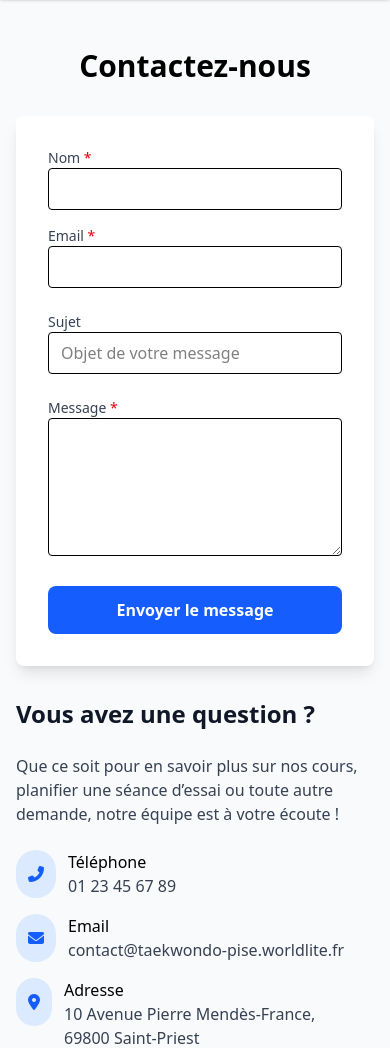
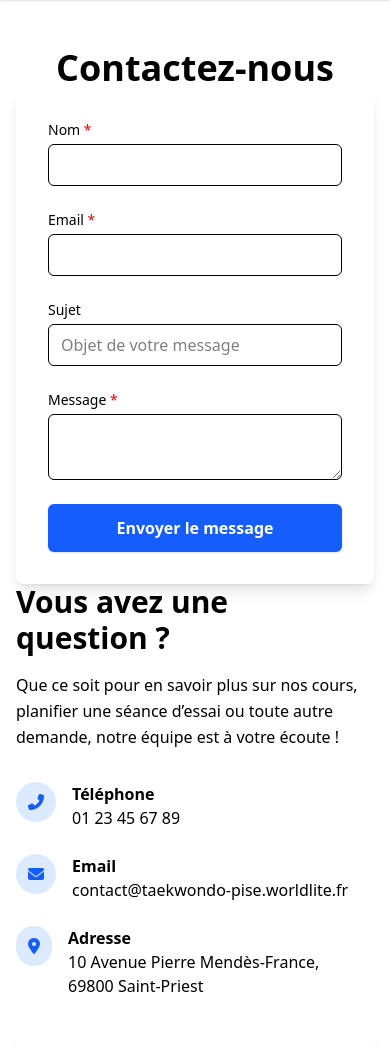
Before and after one commit to chokrikadoussi/taekwondo-website, a PHP site: page /contact.php in a window 390 px wide. Shown: the part 80-1128 px from the top of the page. Run offline with PHP 8.4, Linux system fonts and the light colour scheme; some libraries are stand-ins or nearby versions; grey boxes are pictures that could not be loaded.

Commit message:
Style appliqué sur page Contact

```diff
--- a/contact.php
+++ b/contact.php
@@ -60,121 +60,106 @@
     <?php include __DIR__ . '/includes/head.php'; ?>
 </head>
 
-<body class="min-h-screen flex flex-col bg-gray-50">
+<body class="min-h-screen flex flex-col bg-slate-50">
     <?php include __DIR__ . '/includes/header.php'; ?>
 
     <main class="flex-grow container mx-auto px-4 py-12">
-        <h1 class="text-3xl font-bold text-center mb-8">Contactez-nous</h1>
+        <h1 class="text-4xl font-extrabold text-slate-900 text-center mb-12">Contactez-nous</h1>
 
-        <div class="grid grid-cols-1 lg:grid-cols-2 gap-8 items-start">
-            <!-- Visuel / info -->
-            <div class="order-2 lg:order-1 grid grid-cols-1 lg:grid-cols-2 gap-6 h-full">
-                <!-- Contact info -->
-                <div class="space-y-6">
-                    <h2 class="text-2xl font-semibold text-gray-900">Vous avez une question&nbsp;?</h2>
-                    <p class="text-gray-700">
-                        Que ce soit pour en savoir plus sur nos cours, planifier une séance d’essai
-                        ou toute autre demande, notre équipe est à votre écoute&nbsp;!
+        <div class="grid grid-cols-1 lg:grid-cols-2 gap-12">
+            <div class="order-2 lg:order-1 space-y-8">
+                <div>
+                    <h2 class="text-3xl font-bold text-slate-800">Vous avez une question ?</h2>
+                    <p class="text-slate-600 mt-4 leading-relaxed">
+                        Que ce soit pour en savoir plus sur nos cours, planifier une séance d’essai ou toute autre
+                        demande, notre équipe est à votre écoute !
                     </p>
-                    <ul class="space-y-4">
-                        <li class="flex items-start space-x-3">
-                            <div class="flex-shrink-0 bg-blue-100 text-blue-600 rounded-full p-3">
+                </div>
+                <ul class="space-y-6">
+                    <li class="flex items-start space-x-4">
+                        <div
+                            class="flex-shrink-0 bg-blue-100 text-blue-600 rounded-full p-3 h-12 w-12 flex items-center justify-center">
                             <i class="fas fa-phone-alt"></i>
                         </div>
                         <div>
-                                <span class="block font-medium">Téléphone</span>
-                                <a href="tel:0123456789" class="text-gray-700 hover:text-blue-600 transition">01 23 45
-                                    67 89</a>
+                            <span class="block font-semibold text-slate-900">Téléphone</span>
+                            <a href="tel:0123456789" class="text-slate-700 hover:text-blue-600 transition">01 23 45 67
+                                89</a>
                         </div>
                     </li>
-                        <li class="flex items-start space-x-3">
-                            <div class="flex-shrink-0 bg-blue-100 text-blue-600 rounded-full p-3">
+                    <li class="flex items-start space-x-4">
+                        <div
+                            class="flex-shrink-0 bg-blue-100 text-blue-600 rounded-full p-3 h-12 w-12 flex items-center justify-center">
                             <i class="fas fa-envelope"></i>
                         </div>
                         <div>
-                                <span class="block font-medium">Email</span>
-                                <a href="mailto:contact@club-taekwondo.fr"
-                                    class="text-gray-700 hover:text-blue-600 transition">
-                                    contact@taekwondo-pise.worldlite.fr
-                                </a>
+                            <span class="block font-semibold text-slate-900">Email</span>
+                            <a href="mailto:contact@taekwondo-pise.worldlite.fr"
+                                class="text-slate-700 hover:text-blue-600 transition">contact@taekwondo-pise.worldlite.fr</a>
                         </div>
                     </li>
-                        <li class="flex items-start space-x-3">
-                            <div class="flex-shrink-0 bg-blue-100 text-blue-600 rounded-full p-3">
+                    <li class="flex items-start space-x-4">
+                        <div
+                            class="flex-shrink-0 bg-blue-100 text-blue-600 rounded-full p-3 h-12 w-12 flex items-center justify-center">
                             <i class="fas fa-map-marker-alt"></i>
                         </div>
                         <div>
-                                <span class="block font-medium">Adresse</span>
-                                <span class="text-gray-700">10 Avenue Pierre Mendès-France, <br>69800 Saint-Priest</span>
+                            <span class="block font-semibold text-slate-900">Adresse</span>
+                            <span class="text-slate-700">10 Avenue Pierre Mendès-France, <br>69800 Saint-Priest</span>
                         </div>
                     </li>
                 </ul>
-                </div>
 
-                <!-- Responsive Map -->
-                <div class="overflow-hidden rounded-xl shadow-lg col-span-full lg:col-span-1">
+                <div class="overflow-hidden rounded-xl shadow-lg">
                     <iframe
-                        src="https://www.google.com/maps/embed?pb=!1m18!1m12!1m3!1d2786.761718756447!2d4.9568376999999995!3d45.6957537!2m3!1f0!2f0!3f0!3m2!1i1024!2i768!4f13.1!3m3!1m2!1s0x47f4c471e150f7bb%3A0xf564ba03eba8074b!2sTaekwondo%20Club%20Saint-Priest!5e0!3m2!1sfr!2sfr!4v1752603460807!5m2!1sfr!2sfr"
-                        class="w-full h-full aspect-video" allowfullscreen="true" loading="lazy"
-                        referrerpolicy="no-referrer-when-downgrade"></iframe>
+                        src="https://www.google.com/maps/embed?pb=!1m18!1m12!1m3!1d2786.131364537319!2d4.947223376882887!3d45.71003451731952!2m3!1f0!2f0!3f0!3m2!1i1024!2i768!4f13.1!3m3!1m2!1s0x47f4c7b8c0d9597b%3A0x9188defc36975525!2s10%20Av.%20Pierre%20Mend%C3%A8s%20France%2C%2069800%20Saint-Priest!5e0!3m2!1sfr!2sfr!4v1721077582236!5m2!1sfr!2sfr"
+                        class="w-full h-64 border-0" allowfullscreen="" loading="lazy"
+                        referrerpolicy="no-referrer-when-downgrade">
+                    </iframe>
                 </div>
             </div>
 
-            <!-- Formulaire -->
-            <div class="order-1 lg:order-2 bg-white p-8 rounded-lg shadow-lg">
+            <div class="order-1 lg:order-2 bg-white p-8 rounded-lg shadow-lg flex flex-col">
                 <?php displayFlash(); ?>
-
                 <?php if (!empty($errors)): ?>
-                    <div class="mb-6 p-4 bg-red-100 text-red-800 rounded">
-                        <ul class="list-disc pl-5 space-y-1">
-                            <?php foreach ($errors as $e): ?>
-                                <li><?= htmlspecialchars($e, ENT_QUOTES) ?></li>
-                            <?php endforeach; ?>
-                        </ul>
-                    </div>
                 <?php endif; ?>
 
-                <form method="post" class="space-y-6">
-                    <!-- Nom & Email -->
-                    <div class="grid grid-cols-1 sm:grid-cols-2 gap-4">
+                <form method="post" class="space-y-6 flex flex-col h-full">
+                    <div class="grid grid-cols-1 sm:grid-cols-2 gap-6">
                         <div>
-                            <label for="nom" class="block text-sm font-medium text-gray-700">
-                                Nom <span class="text-red-600">*</span>
-                            </label>
+                            <label for="nom" class="block text-sm font-medium text-slate-700">Nom <span
+                                    class="text-red-600">*</span></label>
                             <input type="text" name="nom" id="nom" required
                                 value="<?= htmlspecialchars($data['nom'], ENT_QUOTES) ?>"
-                                class="w-full border px-3 py-2 rounded focus:ring-2 focus:ring-blue-500">
+                                class="mt-1 w-full border border-slate-300 px-3 py-2 rounded-md focus:outline-none focus:ring-2 focus:ring-blue-500">
                         </div>
                         <div>
-                            <label for="email" class="block text-sm font-medium text-gray-700">
-                                Email <span class="text-red-600">*</span>
-                            </label>
+                            <label for="email" class="block text-sm font-medium text-slate-700">Email <span
+                                    class="text-red-600">*</span></label>
                             <input type="email" name="email" id="email" required
                                 value="<?= htmlspecialchars($data['email'], ENT_QUOTES) ?>"
-                                class="w-full border px-3 py-2 rounded focus:ring-2 focus:ring-blue-500">
+                                class="mt-1 w-full border border-slate-300 px-3 py-2 rounded-md focus:outline-none focus:ring-2 focus:ring-blue-500">
                         </div>
                     </div>
 
-                    <!-- Sujet -->
                     <div>
-                        <label for="sujet" class="block text-sm font-medium text-gray-700">Sujet</label>
+                        <label for="sujet" class="block text-sm font-medium text-slate-700">Sujet</label>
                         <input type="text" name="sujet" id="sujet"
                             value="<?= htmlspecialchars($data['sujet'], ENT_QUOTES) ?>"
                             placeholder="Objet de votre message"
-                            class="w-full border px-3 py-2 rounded focus:ring-2 focus:ring-blue-500">
+                            class="mt-1 w-full border border-slate-300 px-3 py-2 rounded-md focus:outline-none focus:ring-2 focus:ring-blue-500">
                     </div>
 
-                    <!-- Message -->
-                    <div>
-                        <label for="message" class="block text-sm font-medium text-gray-700">
+                    <div class="flex-grow flex flex-col">
+                        <label for="message" class="block text-sm font-medium text-slate-700">
                             Message <span class="text-red-600">*</span>
                         </label>
-                        <textarea name="message" id="message" rows="5" required
-                            class="w-full border px-3 py-2 rounded focus:ring-2 focus:ring-blue-500"><?= htmlspecialchars($data['message'], ENT_QUOTES) ?></textarea>
+                        <textarea name="message" id="message" required
+                            class="mt-1 w-full h-full border border-slate-300 px-3 py-2 rounded-md focus:outline-none focus:ring-2 focus:ring-blue-500"><?= htmlspecialchars($data['message'], ENT_QUOTES) ?></textarea>
                     </div>
 
                     <button type="submit"
-                        class="w-full bg-blue-600 hover:bg-blue-700 text-white font-semibold py-3 rounded-lg transition">
+                        class="w-full bg-blue-600 hover:bg-blue-700 text-white font-semibold py-3 rounded-md transition duration-200 shadow-sm">
                         Envoyer le message
                     </button>
                 </form>
@@ -182,7 +167,6 @@
         </div>
     </main>
 
-
     <?php include __DIR__ . '/includes/footer.php'; ?>
 </body>
 
```
Lines whose indentation alone changed are shown as unchanged.
